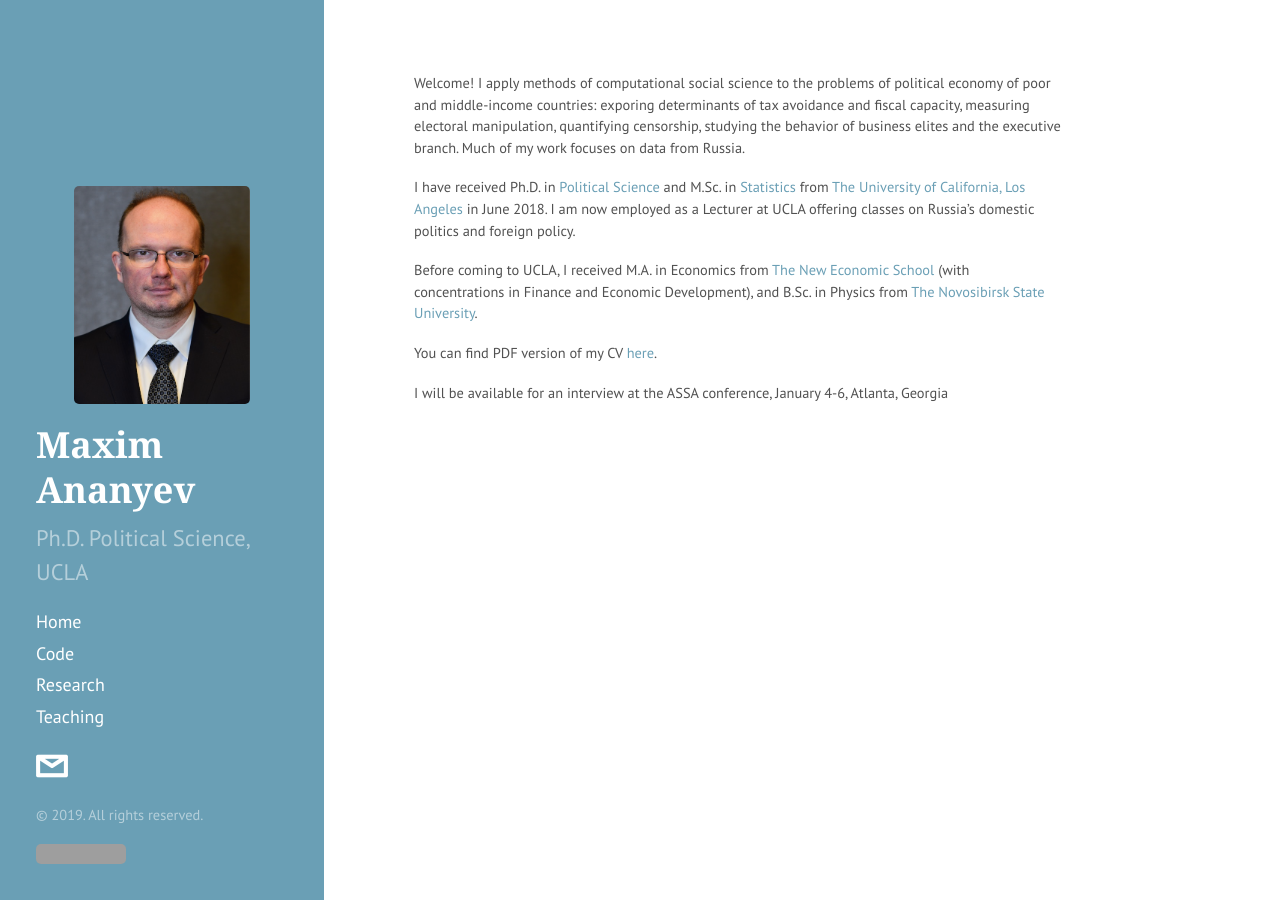
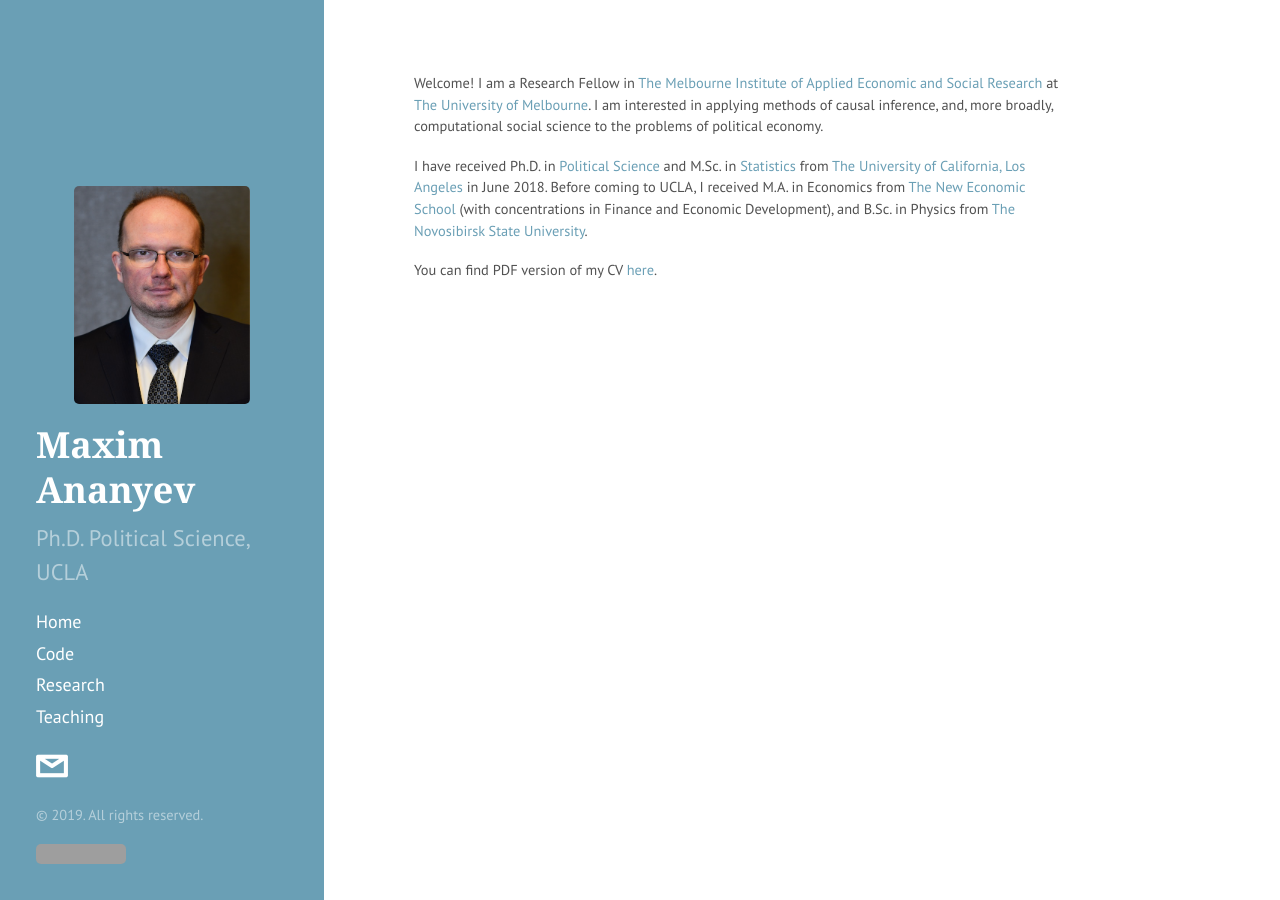
Before and after one commit to avtishin/avtishin.github.io, a Jekyll site: the page built from index.md, in a window 1280 px wide. Built offline with Jekyll 4.4.1, drawn with Linux system fonts in a browser that asks for light colours; Markdown is read by kramdown in place of the engine named in the settings; comment, search, counter and statistics services are not loaded; grey boxes are pictures that could not be loaded.

Commit message:
Update index.md
up-to date main page

```diff
--- a/index.md
+++ b/index.md
@@ -3,12 +3,8 @@
 title: Home
 ---
 
-Welcome! I apply methods of computational social science to the problems of political economy of poor and middle-income countries: exporing determinants of tax avoidance and fiscal capacity, measuring electoral manipulation, quantifying censorship, studying the behavior of business elites and the executive branch. Much of my work focuses on data from Russia.
+Welcome! I am a Research Fellow in [The Melbourne Institute of Applied Economic and Social Research](https://melbourneinstitute.unimelb.edu.au/) at [The University of Melbourne](https://www.unimelb.edu.au/). I am interested in applying methods of causal inference, and, more broadly, computational social science to the problems of political economy.
 
-I have received Ph.D. in [Political Science](http://polisci.ucla.edu/) and M.Sc. in [Statistics](http://statistics.ucla.edu/) from [The University of California, Los Angeles](http://www.ucla.edu/) in June 2018.  I am now employed as a Lecturer at UCLA offering classes on Russia's domestic politics and foreign policy.
-
-Before coming to UCLA, I received M.A. in Economics from [The New Economic School](https://www.nes.ru/en/home/?lang=en) (with concentrations in Finance and Economic Development), and B.Sc. in Physics from [The Novosibirsk State University](https://english.nsu.ru/).
+I have received Ph.D. in [Political Science](http://polisci.ucla.edu/) and M.Sc. in [Statistics](http://statistics.ucla.edu/) from [The University of California, Los Angeles](http://www.ucla.edu/) in June 2018.  Before coming to UCLA, I received M.A. in Economics from [The New Economic School](https://www.nes.ru/en/home/?lang=en) (with concentrations in Finance and Economic Development), and B.Sc. in Physics from [The Novosibirsk State University](https://english.nsu.ru/).
 
 You can find PDF version of my CV [here](assets/ananyevcv.pdf).
-
-I will be available for an interview at the ASSA conference, January 4-6, Atlanta, Georgia
```
